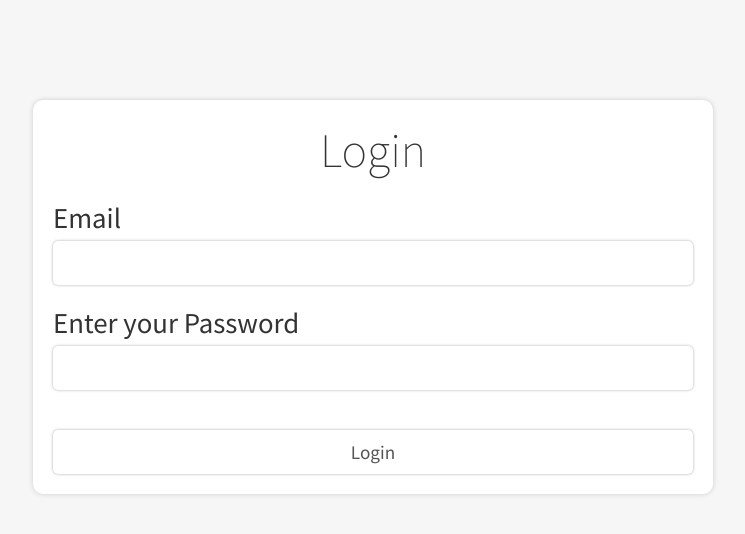
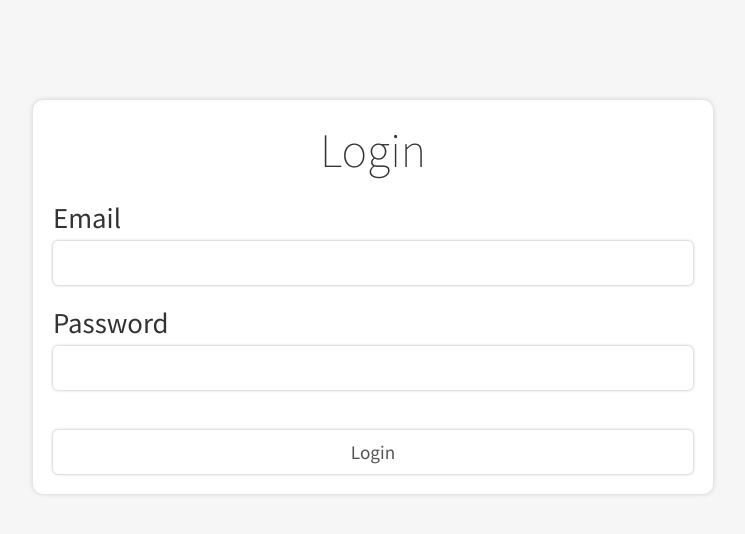
Before and after one commit to ChrisS561/ToDo-List, a React (Create React App) app: page / in a window 1280 px wide. Shown: the top 534 px of the page, without its empty margins (267-1012 px from the left). Built offline with nearby package versions, Linux system fonts and the light colour scheme.

Commit message:
Fix the error

```diff
--- a/src/LoginContainer.tsx
+++ b/src/LoginContainer.tsx
@@ -8,7 +8,7 @@ export default function LoginContainer() {
     <div className="login-box">
         <div className='login-title'>Login</div>
         <Textfield label="Email" type="text"/>
-        <Textfield label="Enter your Password" type="password"/>
+        <Textfield label="Password" type="password"/>
         <SubmitButton/>
         </div>
   );
--- a/src/Textfield.tsx
+++ b/src/Textfield.tsx
@@ -1,15 +1,15 @@
+type Props = {
+    label: string;
+    type: string;
+  };
 
-type Props = {
-    label:string
-    type:string
-}
+  const TextField = ({ label, type }: Props) => {
+    return (
+      <div>
+        <div className="input-label">{label}</div>
+        <input className="input-field" type={type} />
+      </div>
+    );
+  };
 
-const TextField = ({ label }:Props) => {
-return (
-    <div>
-        <div className='input-label'>{label}</div>
-        <input className="input-field" type="text"/>
-    </div>
-)
-}
-export default TextField
+  export default TextField;
```
